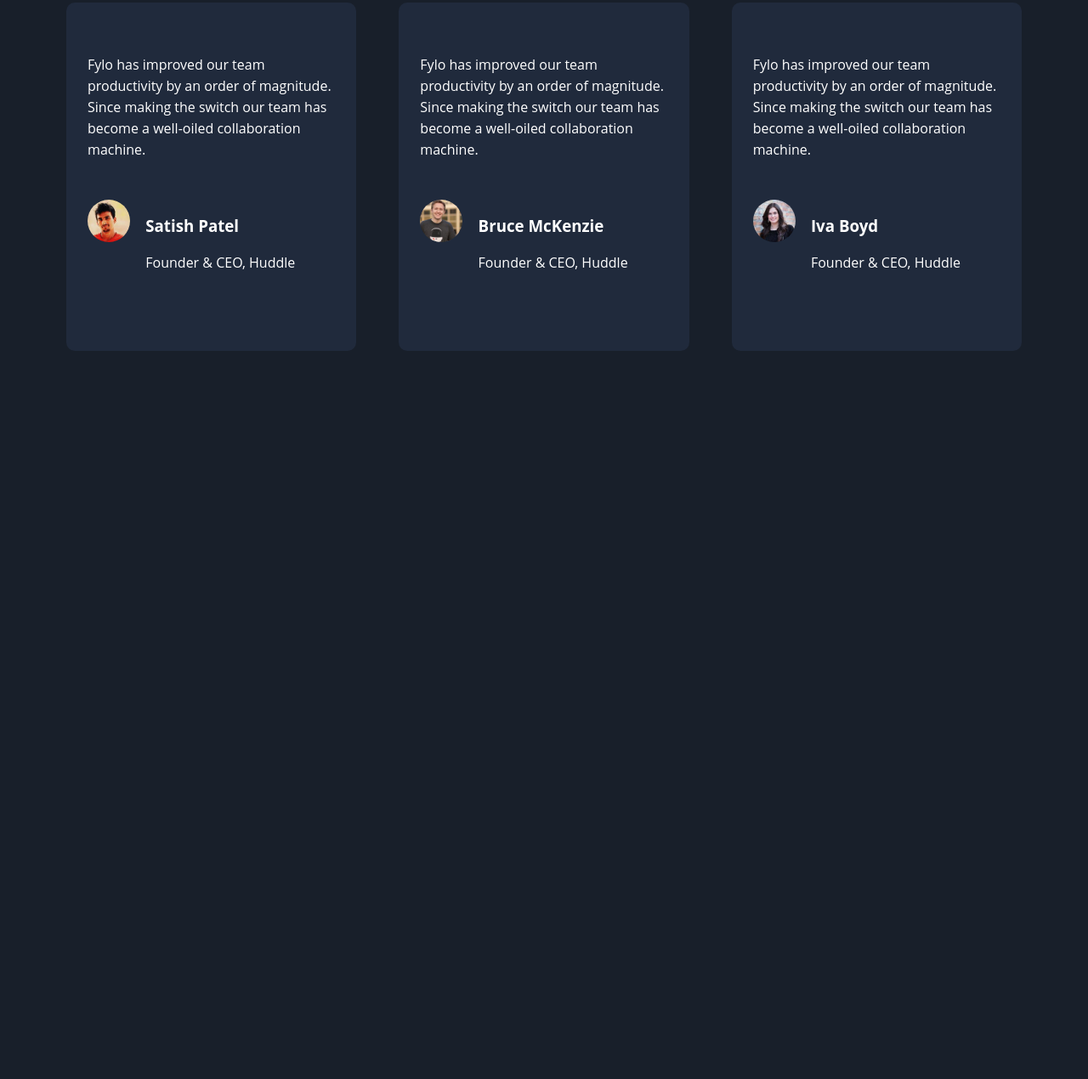
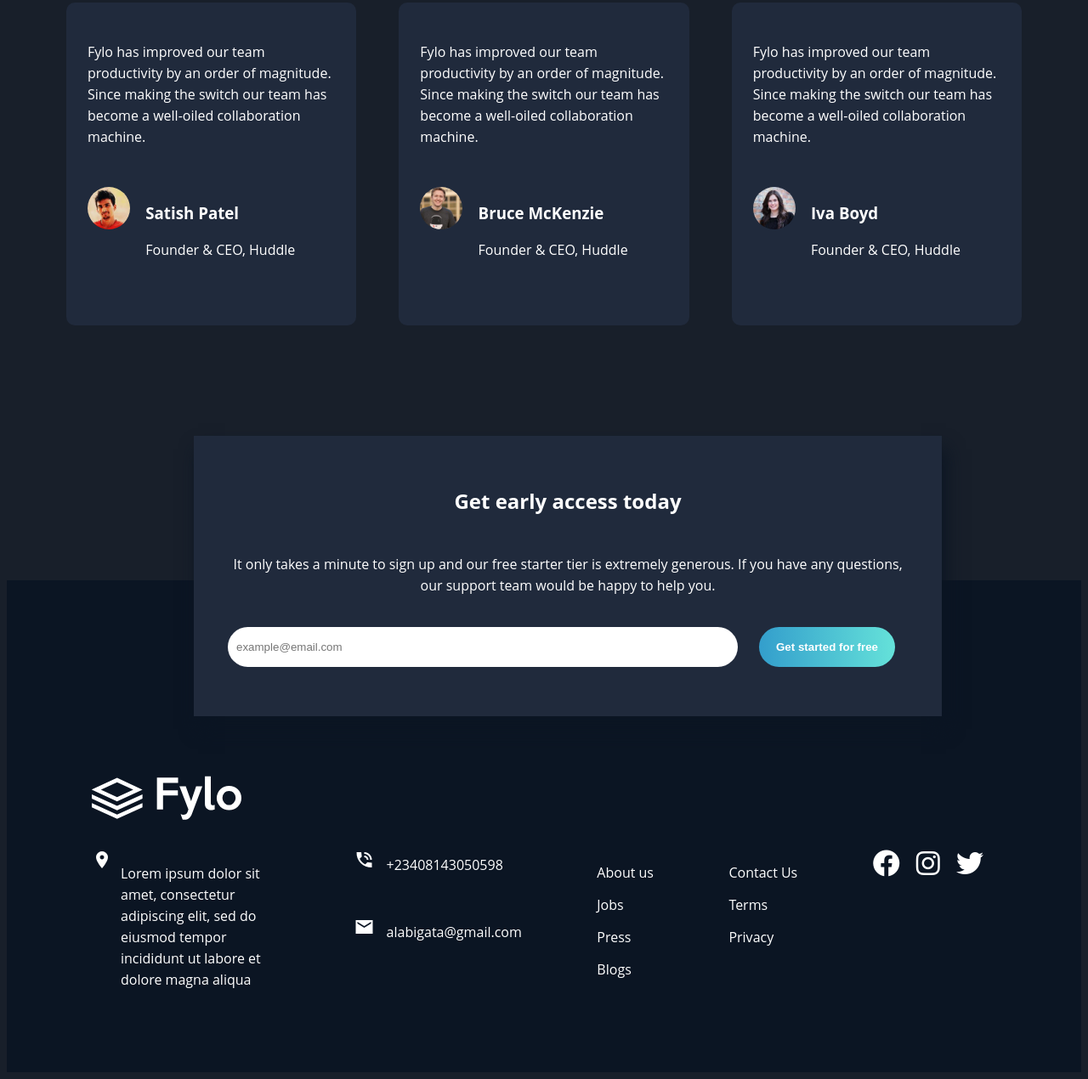
Before and after one commit to Q-Gaata/Side-Hustle-Project, a plain HTML site: page index.html in a window 1280 px wide. Shown: the part 2158-3428 px from the top of the page at 85% size. Before the commit the page ends 2651 px from the top, so only its background shows below. Drawn offline with Linux system fonts and the light colour scheme.

Commit message:
another commit

```diff
--- a/index.html
+++ b/index.html
@@ -5,6 +5,7 @@
     <meta http-equiv="X-UA-Compatible" content="IE=edge">
     <meta name="viewport" content="width=device-width, initial-scale=1.0">
     <title>SH Capstone Project</title>
+    <link rel="stylesheet" href="https://cdnjs.cloudflare.com/ajax/libs/font-awesome/6.1.1/css/all.min.css">
     <link rel="stylesheet" href="https://fonts.googleapis.com/icon?family=Material+Icons+Sharp"
     rel="stylesheet">
     <link rel="stylesheet" href="style.css">
@@ -107,7 +108,55 @@
             </div>
 
         </section>
+
+
+        <section class="contact">
+            <div class="container">
+                <h2>Get early access today</h2>
+                <p>It only takes a minute to sign up and our free starter tier is extremely generous. If you have any questions, our support team would be happy to help you.</p>
+                <div class="form">
+                    <input type="text" placeholder="example@email.com">
+                    <button>Get started for free</button>
+                </div>
+            </div>
+        </section>
     </main>
+
+    <footer>
+        <div class="container">
+            <img src="images/logo.svg" alt="">
+            <div class="text">
+                <div class="location">
+                    <span class="material-icons-sharp">
+                        room</span>
+                    <p>Lorem ipsum dolor sit amet, consectetur adipiscing elit, sed do eiusmod tempor incididunt ut labore et dolore magna aliqua</p>
+                </div>
+                <div class="contact-info">
+                    <div><span class="material-icons-sharp">
+                        phone_in_talk</span> <p>+23408143050598</p></div>
+
+                    <div><span class="material-icons-sharp">
+                            email</span> <p>alabigata@gmail.com</p></div>
+                </div>
+                <div class="about">
+                    <p>About us</p>
+                    <p>Jobs</p>
+                    <p>Press</p>
+                    <p>Blogs</p>
+                </div>
+                <div class="terms">
+                    <p>Contact Us</p>
+                    <p>Terms</p>
+                    <p>Privacy</p>
+                </div>
+                <div class="contacts">
+                    <a href=""><i class="fab fa-facebook fa-2x"></i></a>
+                    <a href=""><i class="fab fa-instagram fa-2x"></i></a>
+                    <a href=""><i class="fab fa-twitter fa-2x"></i></a>
+                </div>
+            </div>
+        </div>
+    </footer>
 
 
 
--- a/style.css
+++ b/style.css
@@ -149,7 +149,7 @@ header {
 .testimonial .testimonial-item {
     background-color: var(--primary-color-dark-blue-4);
     color: var(--neutral-white-color);
-    padding: 45px 25px;
+    padding: 30px 25px;
     border-radius:10px;
 }
 .testimonial .testimonial-item img {
@@ -172,3 +172,117 @@ header {
 .testimonial .testimonial-item {
     margin-top: 40px;
 }
+
+.contact {
+   position: relative;
+}
+
+.contact .container {
+    position: absolute;
+    top: 50px;
+    left: 220px;
+    margin: 0 auto;
+    max-width: 800px;
+    height: 250px;
+    text-align: center;
+    background: var(--primary-color-dark-blue-4);
+    color: var(--neutral-white-color);
+    padding: 40px 40px;
+    margin-bottom: 30px;
+    box-shadow: 5px 15px 20px var(--primary-color-dark-blue-3);
+
+
+
+}
+
+.contact .container h2 {
+    padding-bottom: 26px;
+
+}
+
+.contact .container p {
+    line-height: 25px;
+    padding-bottom: 20px;
+}
+
+.contact .container .form {
+    display: grid;
+    grid-template-columns: 75% 20%;
+    gap: 25px;
+    margin-bottom: 17px;
+}
+
+.contact .container .form input {
+    padding: 16px 10px;
+    border-radius: 50px;
+    border: none;
+    outline: none;
+}
+
+.contact .container .form button {
+    border-radius: 50px;
+    background: linear-gradient(to right, hsl(198, 60%, 50%), hsl(176, 68%, 64%));
+    border: none;
+    outline: none;
+    color: var(--neutral-white-color);
+    font-weight: 700;
+}
+
+.contact .container .form button:hover {
+    cursor: pointer;
+    background: linear-gradient(to right, hsl(176, 68%, 64%), hsl(198, 60%, 50%));;
+}
+
+footer {
+    background: var(--primary-color-dark-blue-3);
+
+
+}
+
+footer .container {
+   padding-top: 230px;
+   margin-top: 300px;
+   padding-left: 100px;
+   padding-right: 100px;
+   padding-bottom: 80px;
+
+}
+footer .container img {
+    margin-bottom: 30px;
+}
+
+footer .container .text {
+    display: flex;
+    justify-content: space-between;
+}
+
+footer .container .text .location {
+    width: 220px;
+    display: flex;
+}
+
+footer .container .text .location p {
+    line-height: 25px;
+    margin-left: 10px;
+}
+
+footer .container .text .contact-info p {
+    display: inline;
+    margin-left: 10px;
+}
+
+footer .container .text .contact-info>div {
+    margin-bottom: 50px;
+}
+
+footer .container .text .contacts a {
+    color: white;
+    margin-right: 15px;
+
+}
+
+footer .container .text .contacts a:hover,
+footer .container .text .about p:hover,
+footer .container .text .terms p:hover {
+    cursor: pointer;
+}
```
